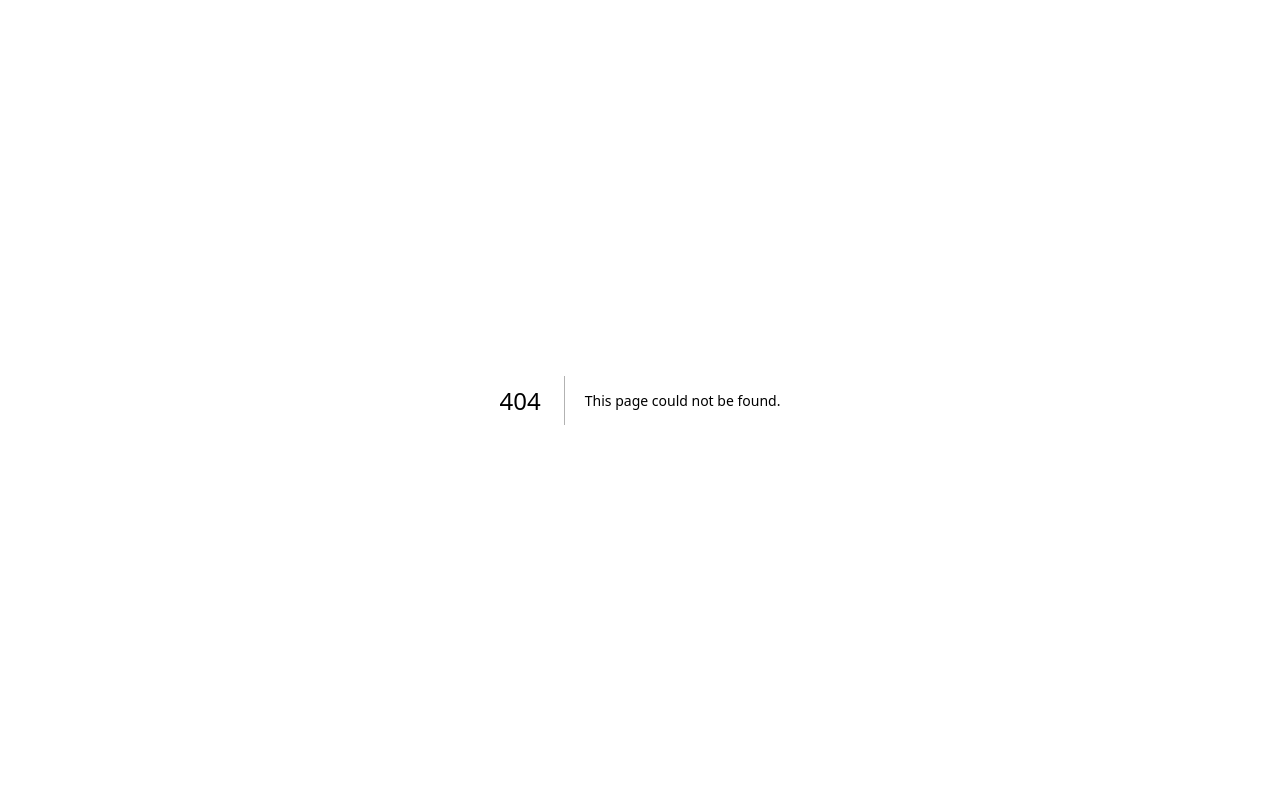
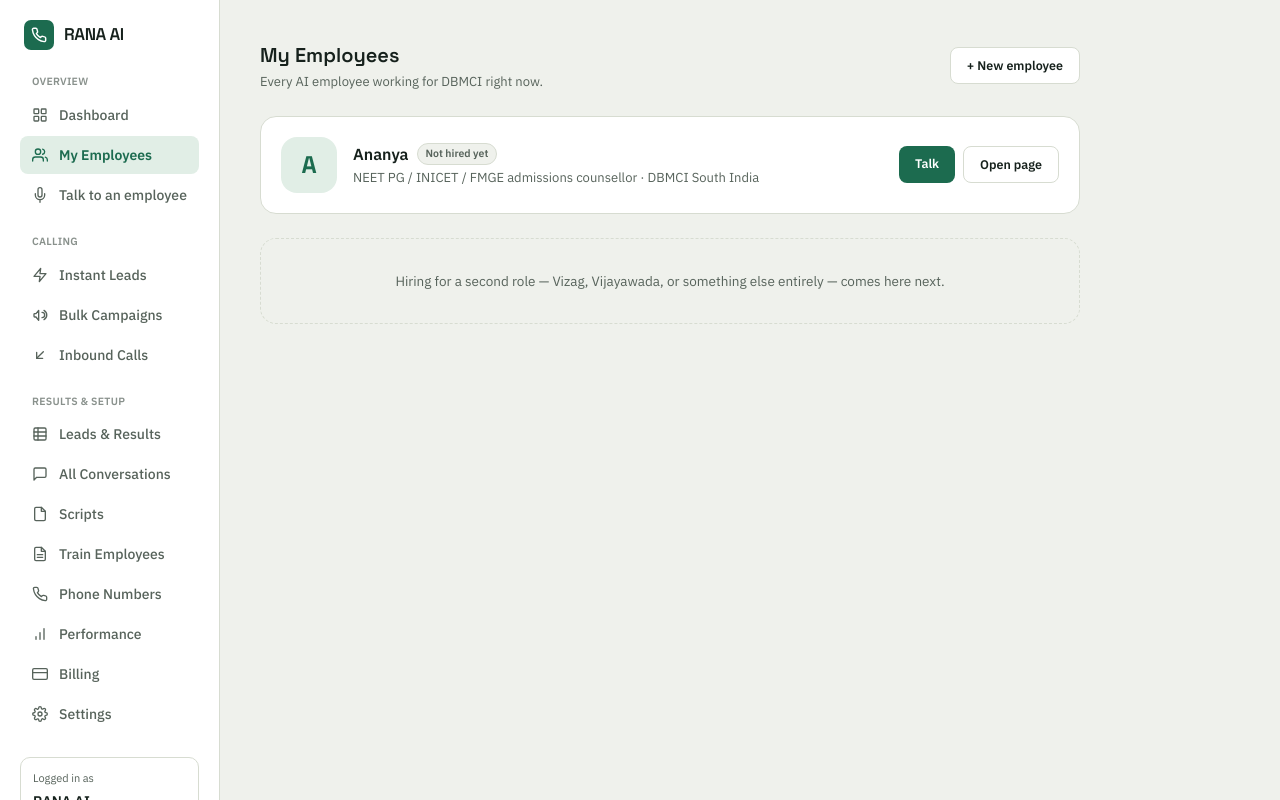
Before and after one commit to sricharanmunagala39-del/Rana.AI, a Next.js app: page /employees in a window 1280 px wide. Before the commit this address had no page. Built offline with nearby package versions, Linux system fonts and the light colour scheme; no server answers; the database is empty.

Commit message:
Add /employees: My Employees list (single-card today, extensible for future multi-agent tenants)

```diff
--- /dev/null
+++ b/app/employees/page.tsx
@@ -0,0 +1,66 @@
+// @ts-nocheck
+"use client";
+
+import { useEffect, useState } from "react";
+import Sidebar from "@/components/Sidebar";
+import { DEFAULT_AGENT_SETTINGS, getAgentSettings } from "@/lib/storage";
+
+export default function EmployeesPage() {
+  const [settings, setSettings] = useState(DEFAULT_AGENT_SETTINGS);
+  const [publishInfo, setPublishInfo] = useState<{ agentId?: string; hasWebhook?: boolean } | null>(null);
+  const [statusLoading, setStatusLoading] = useState(true);
+
+  useEffect(() => {
+    setSettings(getAgentSettings());
+    (async () => {
+      try {
+        const res = await fetch("/api/admin/cartesia-agent");
+        const data = await res.json();
+        if (res.ok && data.agentId) setPublishInfo({ agentId: data.agentId, hasWebhook: data.hasWebhook });
+      } catch { /* stays "Not hired" */ }
+      finally { setStatusLoading(false); }
+    })();
+  }, []);
+
+  const isPublished = !!publishInfo?.agentId;
+
+  return (
+    <div className="flex min-h-screen bg-paper">
+      <Sidebar active="employees" />
+      <div className="flex-1 p-10">
+        <div className="max-w-[820px]">
+          <div className="flex items-center justify-between mb-6">
+            <div>
+              <div className="text-[20px] font-display font-semibold">My Employees</div>
+              <div className="text-[13px] text-ink-soft mt-0.5">Every AI employee working for DBMCI right now.</div>
+            </div>
+            <a href="/agent" className="border border-line bg-white rounded-lg px-4 py-2 text-[12.5px] font-semibold hover:bg-paper">+ New employee</a>
+          </div>
+
+          <div className="border border-line rounded-2xl bg-white p-5 flex items-center gap-4">
+            <div className="w-14 h-14 rounded-2xl bg-signal-tint flex items-center justify-center text-signal font-display font-bold text-2xl shrink-0">
+              {settings.agentName.charAt(0)}
+            </div>
+            <div className="flex-1 min-w-0">
+              <div className="flex items-center gap-2">
+                <div className="text-[16px] font-semibold">{settings.agentName}</div>
+                <span className={`text-[10.5px] font-semibold px-2 py-0.5 rounded-full ${isPublished ? "bg-signal-tint text-signal" : "bg-paper border border-line text-ink-soft"}`}>
+                  {statusLoading ? "Checking…" : isPublished ? "Hired · Live on Cartesia" : "Not hired yet"}
+                </span>
+              </div>
+              <div className="text-[13px] text-ink-soft mt-0.5">NEET PG / INICET / FMGE admissions counsellor · DBMCI South India</div>
+            </div>
+            <div className="flex gap-2 shrink-0">
+              <a href="/talk" className="bg-signal text-white rounded-lg px-4 py-2 text-[12.5px] font-semibold">Talk</a>
+              <a href="/agent" className="border border-line bg-white rounded-lg px-4 py-2 text-[12.5px] font-semibold hover:bg-paper">Open page</a>
+            </div>
+          </div>
+
+          <div className="mt-6 border border-dashed border-line rounded-2xl p-8 text-center">
+            <div className="text-[13.5px] text-ink-soft">Hiring for a second role — Vizag, Vijayawada, or something else entirely — comes here next.</div>
+          </div>
+        </div>
+      </div>
+    </div>
+  );
+}
```
